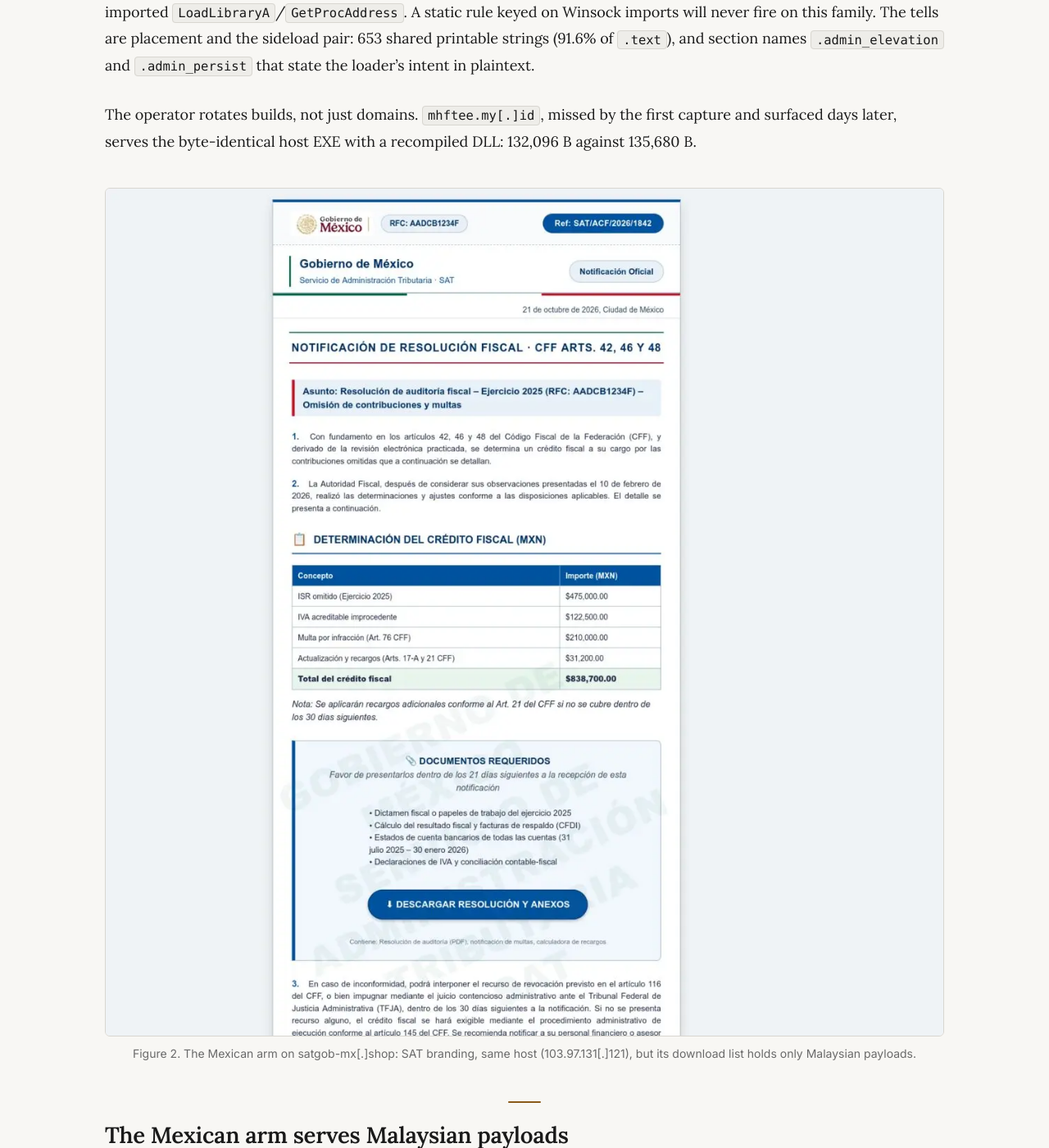
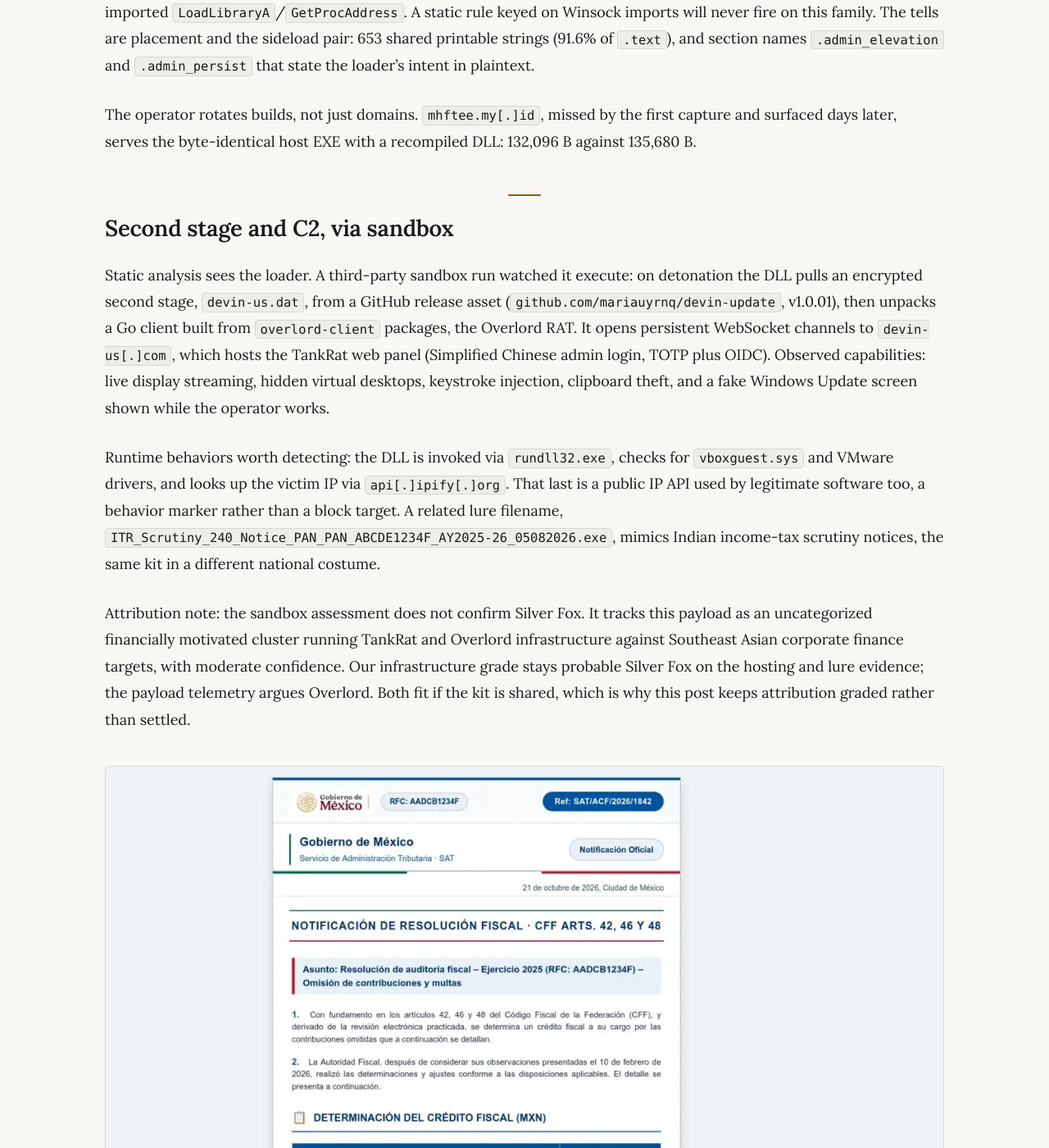
Before and after one commit to amirulcyber/amirulcyber.github.io, a Jekyll site: the page built from _posts/2026-11-02-malaysia-lhdn-tax-audit-impersonate.md, in a window 1280 px wide and 1400 px high, scrolled down 3313 px. Shown: the whole window at 82% size. Built offline with Jekyll 4.4.1, drawn with Linux system fonts in a browser that asks for light colours; some of the changed text lies outside the part shown.

Commit message:
LHDN post: sandbox second-stage/C2 findings and IOCs, unattributed source

```diff
--- a/_posts/2026-11-02-malaysia-lhdn-tax-audit-impersonate.md
+++ b/_posts/2026-11-02-malaysia-lhdn-tax-audit-impersonate.md
@@ -38,6 +38,14 @@
 Neither DLL imports a single networking function. No `ws2_32`, no `socket`, no `connect`; everything goes through the imported `LoadLibraryA`/`GetProcAddress`. A static rule keyed on Winsock imports will never fire on this family. The tells are placement and the sideload pair: 653 shared printable strings (91.6% of `.text`), and section names `.admin_elevation` and `.admin_persist` that state the loader's intent in plaintext.
 
 The operator rotates builds, not just domains. `mhftee.my[.]id`, missed by the first capture and surfaced days later, serves the byte-identical host EXE with a recompiled DLL: 132,096 B against 135,680 B.
+
+## Second stage and C2, via sandbox
+
+Static analysis sees the loader. A third-party sandbox run watched it execute: on detonation the DLL pulls an encrypted second stage, `devin-us.dat`, from a GitHub release asset (`github.com/mariauyrnq/devin-update`, v1.0.01), then unpacks a Go client built from `overlord-client` packages, the Overlord RAT. It opens persistent WebSocket channels to `devin-us[.]com`, which hosts the TankRat web panel (Simplified Chinese admin login, TOTP plus OIDC). Observed capabilities: live display streaming, hidden virtual desktops, keystroke injection, clipboard theft, and a fake Windows Update screen shown while the operator works.
+
+Runtime behaviors worth detecting: the DLL is invoked via `rundll32.exe`, checks for `vboxguest.sys` and VMware drivers, and looks up the victim IP via `api[.]ipify[.]org`. That last is a public IP API used by legitimate software too, a behavior marker rather than a block target. A related lure filename, `ITR_Scrutiny_240_Notice_PAN_PAN_ABCDE1234F_AY2025-26_05082026.exe`, mimics Indian income-tax scrutiny notices, the same kit in a different national costume.
+
+Attribution note: the sandbox assessment does not confirm Silver Fox. It tracks this payload as an uncategorized financially motivated cluster running TankRat and Overlord infrastructure against Southeast Asian corporate finance targets, with moderate confidence. Our infrastructure grade stays probable Silver Fox on the hosting and lure evidence; the payload telemetry argues Overlord. Both fit if the kit is shared, which is why this post keeps attribution graded rather than settled.
 
 {% include figure.html src="/assets/img/figure2-lhdn-mexican-arm-satgob.jpg" alt="Mexican SAT-branded tax notice on satgob-mx.shop, served from the same host as the LHDN pages, with a DESCARGAR RESOLUCIÓN Y ANEXOS download button" caption="Figure 2. The Mexican arm on satgob-mx[.]shop: SAT branding, same host (103.97.131[.]121), but its download list holds only Malaysian payloads." width="1200" height="1213" %}
 
@@ -83,3 +91,10 @@
 - `…INV77194….exe` / `…INV16697….exe` (`topoedit.exe` host, identical), 227,688 B: `1688fe4698c45680851f5d90aff71fffdccb19c1b283a8c10cbc729c8efca7d8`
 - `tedutil.dll` (MyInvois), 109,056 B: `9500e41175cbe66a3e95bd863e0e855cf15f51ab9a44024fa082697ec992db0f`
 - `tedutil.dll` (Tenaga), 109,568 B: `4841193715abddabd3b85e8d9bab651ffd7169286365f59b6dc0f1fde1be8d97`
+
+**Sandbox-derived (third-party dynamic analysis):**
+
+- C2 and TankRat panel: `devin-us[.]com`
+- Second-stage staging: `github.com/mariauyrnq/devin-update/releases/download/v1.0.01/devin-us.dat`
+- Related lure filename (India arm): `ITR_Scrutiny_240_Notice_PAN_PAN_ABCDE1234F_AY2025-26_05082026.exe`
+- Runtime behaviors (detect; do not block the legitimate service): `rundll32.exe` invoking `badata_x64.dll`; VM-driver checks; victim IP lookup via `api[.]ipify[.]org`
```
